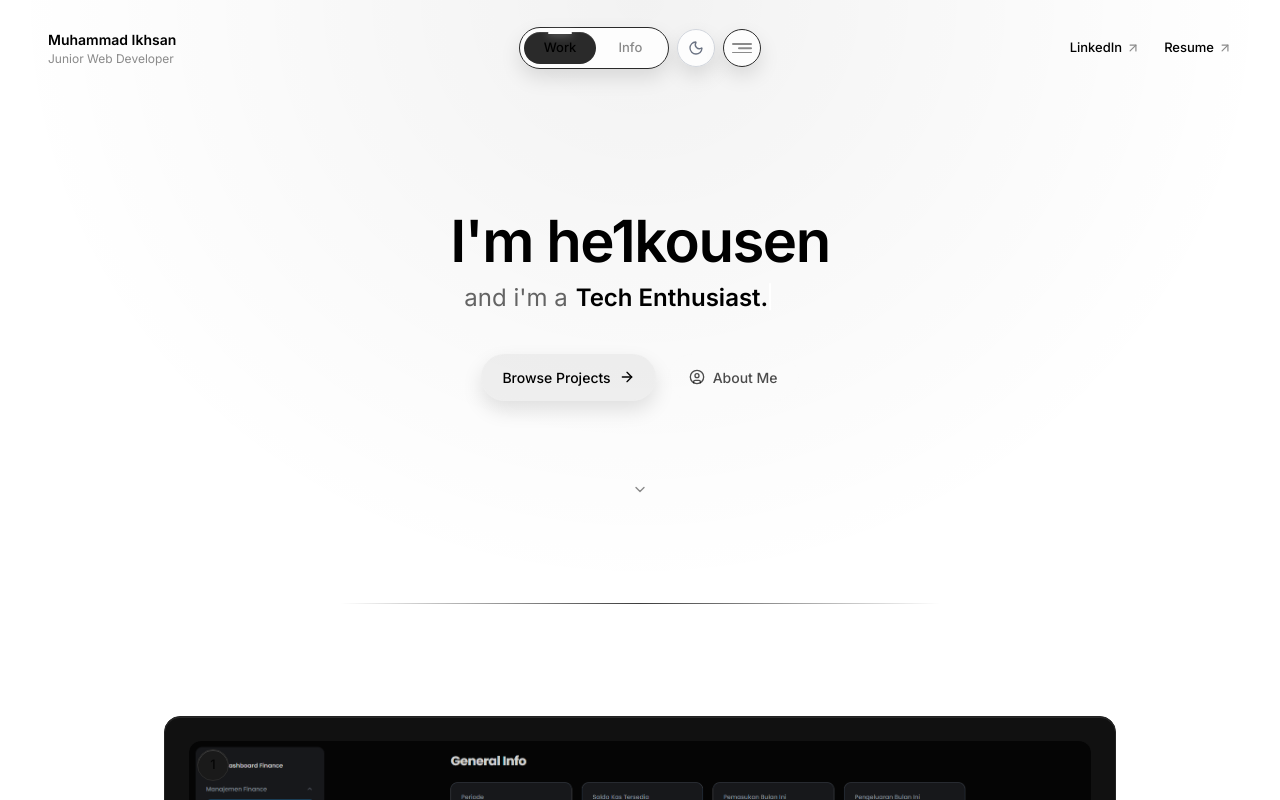
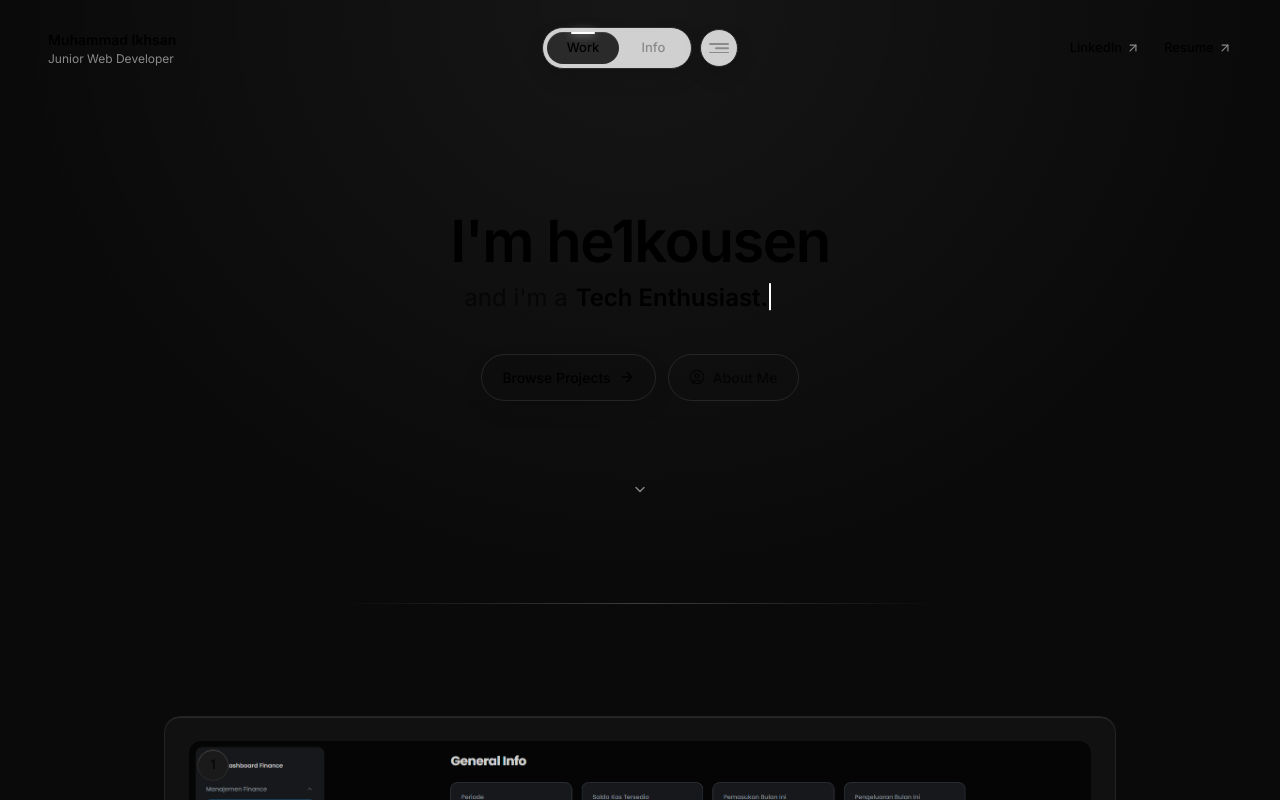
Before and after one commit to he1kousen/portfolio-v2, a React (Vite) app: page / in a window 1280 px wide. Shown: the top 800 px of the page. Built offline with nearby package versions, Linux system fonts and the light colour scheme.

Commit message:
feat: implement base application shell with animated navigation and global styles

```diff
--- a/src/App.tsx
+++ b/src/App.tsx
@@ -30,10 +30,11 @@ function App() {
 
   return (
     <div
-      className="relative min-h-screen overflow-x-clip text-black dark:text-white bg-white dark:bg-[#0A0A0A] flex flex-col"
+      className="relative min-h-screen overflow-x-clip text-black dark:text-white flex flex-col"
+      style={{ background: '#0A0A0A' }}
     >
       {/* Ambient Top Light */}
-      <div className="pointer-events-none absolute inset-x-0 top-0 h-[600px] w-full bg-[radial-gradient(ellipse_at_top,rgba(0,0,0,0.05)_0%,transparent_70%)] dark:bg-[radial-gradient(ellipse_at_top,rgba(255,255,255,0.05)_0%,transparent_70%)]" />
+      <div className="pointer-events-none absolute inset-x-0 top-0 h-[600px] w-full bg-[radial-gradient(ellipse_at_top,rgba(255,255,255,0.05)_0%,transparent_70%)]" />
 
       {/* Sidebar overlay — portal-like, sits above everything */}
       <Sidebar isOpen={sidebarOpen} onClose={() => setSidebarOpen(false)} />
--- a/src/components/layout/TopNav.tsx
+++ b/src/components/layout/TopNav.tsx
@@ -68,11 +68,9 @@ function HamburgerIcon({ isOpen }: { isOpen: boolean }) {
   )
 }
 
-import { ArrowUpRight, Sun, Moon } from 'lucide-react'
-import { useDarkMode } from '../../hooks/useDarkMode'
+import { ArrowUpRight } from 'lucide-react'
 
 export function TopNav({ activeTab, onTabChange, sidebarOpen, onToggleSidebar }: TopNavProps) {
-  const { isDark, toggleDarkMode } = useDarkMode()
   return (
     <header className="fixed inset-x-0 top-0 z-50 h-20 bg-transparent">
       <div className="mx-auto flex h-full items-center justify-between px-6 md:px-12 pt-4">
@@ -113,18 +111,6 @@ export function TopNav({ activeTab, onTabChange, sidebarOpen, onToggleSidebar }:
           </div>
 
           <motion.button
-            aria-label="Toggle dark mode"
-            onClick={toggleDarkMode}
-            whileTap={{ scale: 0.88 }}
-            className={cn(
-              'relative flex size-[38px] items-center justify-center rounded-full border shadow-floating backdrop-blur-md transition-all duration-300',
-              'border-gray-300 dark:border-[#2A2A2A] bg-white/80 dark:bg-[#141414]/80 text-gray-500 dark:text-[#8A8A8A] hover:border-gray-400 dark:hover:border-[#3D3D3D] hover:text-black dark:hover:text-white'
-            )}
-          >
-            {isDark ? <Sun className="size-4" /> : <Moon className="size-4" />}
-          </motion.button>
-
-          <motion.button
             aria-label={sidebarOpen ? 'Close menu' : 'Open menu'}
             aria-expanded={sidebarOpen}
             onClick={onToggleSidebar}
--- a/src/hooks/useDarkMode.ts
+++ /dev/null
@@ -1,31 +0,0 @@
-import { useState, useEffect } from 'react'
-
-export function useDarkMode() {
-  const [isDark, setIsDark] = useState(false)
-
-  useEffect(() => {
-    const isDarkStored = localStorage.getItem('theme') === 'dark'
-    setIsDark(isDarkStored)
-    if (isDarkStored) {
-      document.documentElement.classList.add('dark')
-    } else {
-      document.documentElement.classList.remove('dark')
-    }
-  }, [])
-
-  const toggleDarkMode = () => {
-    setIsDark((prev) => {
-      const next = !prev
-      if (next) {
-        document.documentElement.classList.add('dark')
-        localStorage.setItem('theme', 'dark')
-      } else {
-        document.documentElement.classList.remove('dark')
-        localStorage.setItem('theme', 'light')
-      }
-      return next
-    })
-  }
-
-  return { isDark, toggleDarkMode }
-}
--- a/src/index.css
+++ b/src/index.css
@@ -1,7 +1,5 @@
 @import url('https://fonts.googleapis.com/css2?family=Inter:wght@300;400;500;600;700;800&display=swap');
 @import "tailwindcss";
-
-@custom-variant dark (&:where(.dark, .dark *));
 
 @theme {
   --font-sans: "Inter", -apple-system, BlinkMacSystemFont, "Segoe UI", Roboto, "Helvetica Neue", sans-serif;
@@ -12,9 +10,9 @@
   --color-brand-blue: #0066FF;
   --color-brand-orange: #FF8C42;
 
-  --color-bg-primary: var(--bg-primary);
-  --color-bg-secondary: var(--bg-secondary);
-  --color-bg-tertiary: var(--bg-tertiary);
+  --color-bg-primary: #0E0E0E;
+  --color-bg-secondary: #101010;
+  --color-bg-tertiary: #181818;
 
   --color-status-success: #57C353;
   --color-status-warning: #F9BD4E;
@@ -35,24 +33,13 @@
 }
 
 :root {
-  --bg-primary: #ffffff;
-  --bg-secondary: #f9fafb;
-  --bg-tertiary: #f3f4f6;
-
   font-family: var(--font-sans);
-  color: #111827;
-  background: var(--bg-primary);
+  color: #FFFFFF;
+  background: var(--color-bg-primary);
   font-synthesis: none;
   text-rendering: optimizeLegibility;
   -webkit-font-smoothing: antialiased;
   -moz-osx-font-smoothing: grayscale;
-}
-
-.dark {
-  --bg-primary: #0E0E0E;
-  --bg-secondary: #101010;
-  --bg-tertiary: #181818;
-  color: #FFFFFF;
 }
 
 html {
@@ -68,7 +55,7 @@ body {
   min-width: 320px;
   min-height: 100vh;
   margin: 0;
-  background: var(--bg-primary);
+  background: var(--color-bg-primary);
 }
 
 button,
@@ -77,31 +64,18 @@ a {
 }
 
 ::selection {
-  color: #ffffff;
-  background: var(--color-brand-primary);
-}
-
-.dark ::selection {
   color: #0E0E0E;
   background: var(--color-brand-primary);
 }
 
 .text-glow-white {
-  text-shadow: 0 0 20px rgba(0, 0, 0, 0.2), 0 0 40px rgba(0, 0, 0, 0.1);
-}
-
-.dark .text-glow-white {
   text-shadow: 0 0 20px rgba(255, 255, 255, 0.4), 0 0 40px rgba(255, 255, 255, 0.2);
 }
 
 /* Custom Scrollbar */
 * {
   scrollbar-width: thin;
-  scrollbar-color: #e5e7eb var(--bg-primary);
-}
-
-.dark * {
-  scrollbar-color: #2A2A2A var(--bg-primary);
+  scrollbar-color: #2A2A2A var(--color-bg-primary);
 }
 
 ::-webkit-scrollbar {
@@ -110,24 +84,15 @@ a {
 }
 
 ::-webkit-scrollbar-track {
-  background: var(--bg-primary);
+  background: var(--color-bg-primary);
 }
 
 ::-webkit-scrollbar-thumb {
-  background: #d1d5db;
+  background: #2A2A2A;
   border-radius: 9999px;
-  border: 2px solid var(--bg-primary);
+  border: 2px solid var(--color-bg-primary);
 }
 
 ::-webkit-scrollbar-thumb:hover {
-  background: #9ca3af;
-}
-
-.dark ::-webkit-scrollbar-thumb {
-  background: #2A2A2A;
-  border: 2px solid var(--bg-primary);
-}
-
-.dark ::-webkit-scrollbar-thumb:hover {
   background: #3D3D3D;
 }
```
